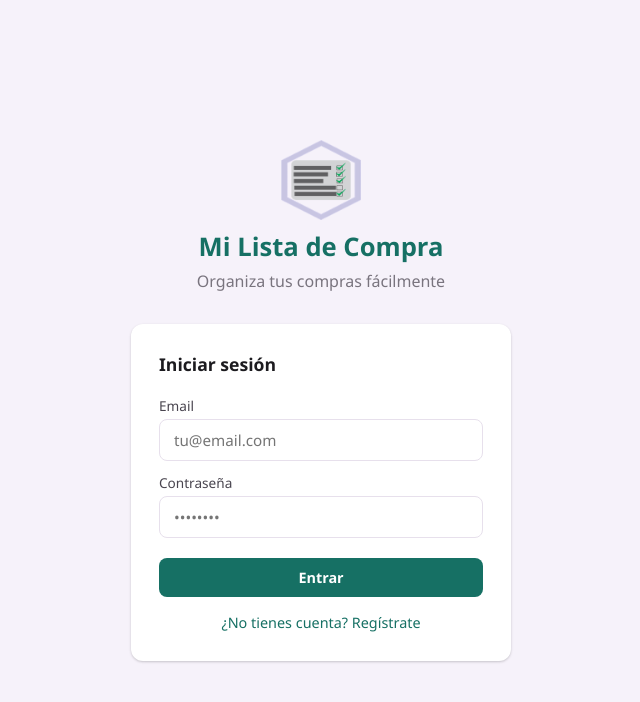
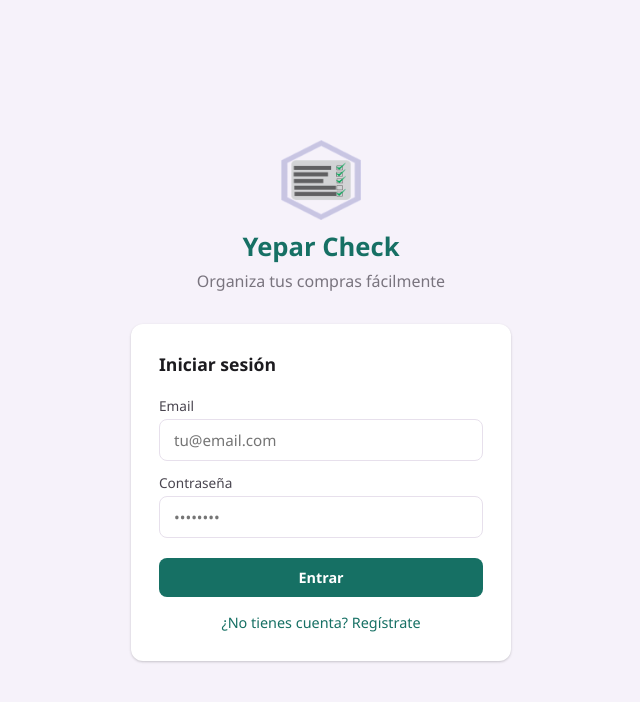
Before and after one commit to albertosecurity/milistadecompra-web, a React (Vite) app: page /login in a window 1280 px wide. Shown: the top 702 px of the page, without its empty margins (319-959 px from the left). Built offline with nearby package versions, Linux system fonts and the light colour scheme.

Commit message:
Update LoginPage.jsx

```diff
--- a/src/pages/LoginPage.jsx
+++ b/src/pages/LoginPage.jsx
@@ -24,7 +24,7 @@ export default function LoginPage() {
       <div style={{width:'100%', maxWidth:380}}>
         <div style={{textAlign:'center', marginBottom:32}}>
           <img src='/icon-192.png' alt='Logo' style={{width:80,height:80,marginBottom:4}} />
-          <h1 style={{fontSize:'1.6rem', fontWeight:800, color:'#167064'}}>Mi Lista de Compra</h1>
+          <h1 style={{fontSize:'1.6rem', fontWeight:800, color:'#167064'}}>Yepar Check</h1>
           <p style={{color:'#79747E', marginTop:6}}>Organiza tus compras fácilmente</p>
         </div>
 
```
